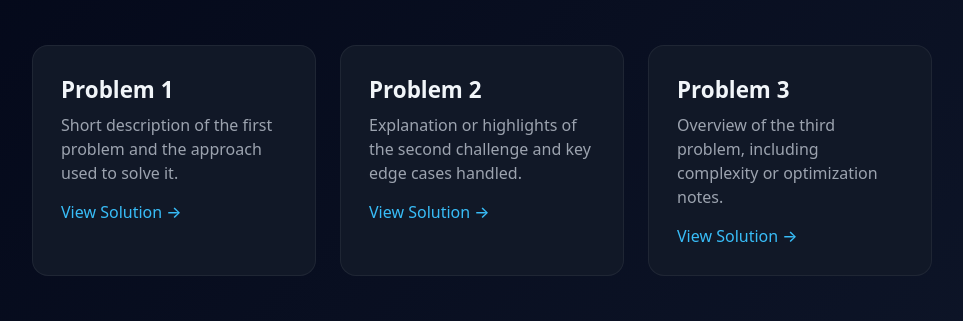
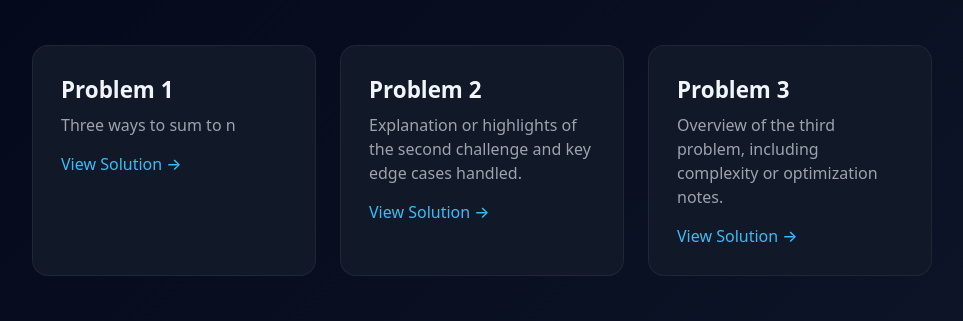
Before and after one commit to rupinder1133/code-challenge, a website: page index.html in a window 1280 px wide. Shown: the part 273-594 px from the top of the page, without its empty margins (158-1121 px from the left). Drawn offline with Linux system fonts and the light colour scheme.

Commit message:
prob 1 link

```diff
--- a/index.html
+++ b/index.html
@@ -113,11 +113,10 @@
     </header>
 
     <section class="cards">
-        <a href="./problem-1.html" class="card">
+        <a href="./problem-1/index.html" class="card">
             <h2>Problem 1</h2>
             <p>
-                Short description of the first problem and the approach used to solve
-                it.
+                Three ways to sum to n
             </p>
             <span>View Solution →</span>
         </a>
```
Also changed, not shown: problem-1/index.html (renamed from Problem 1: Three ways to sum to n/index.html), 1 other file.
